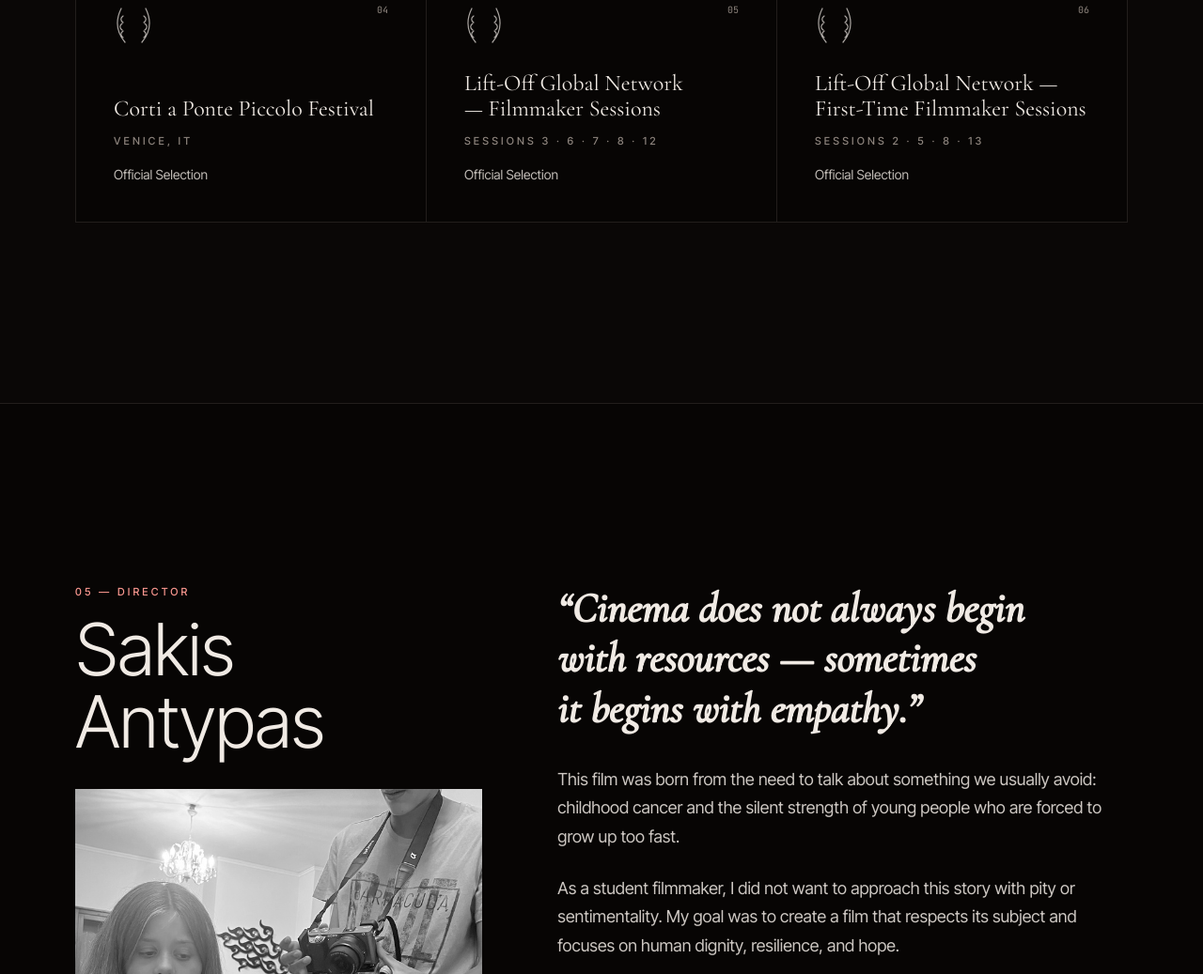
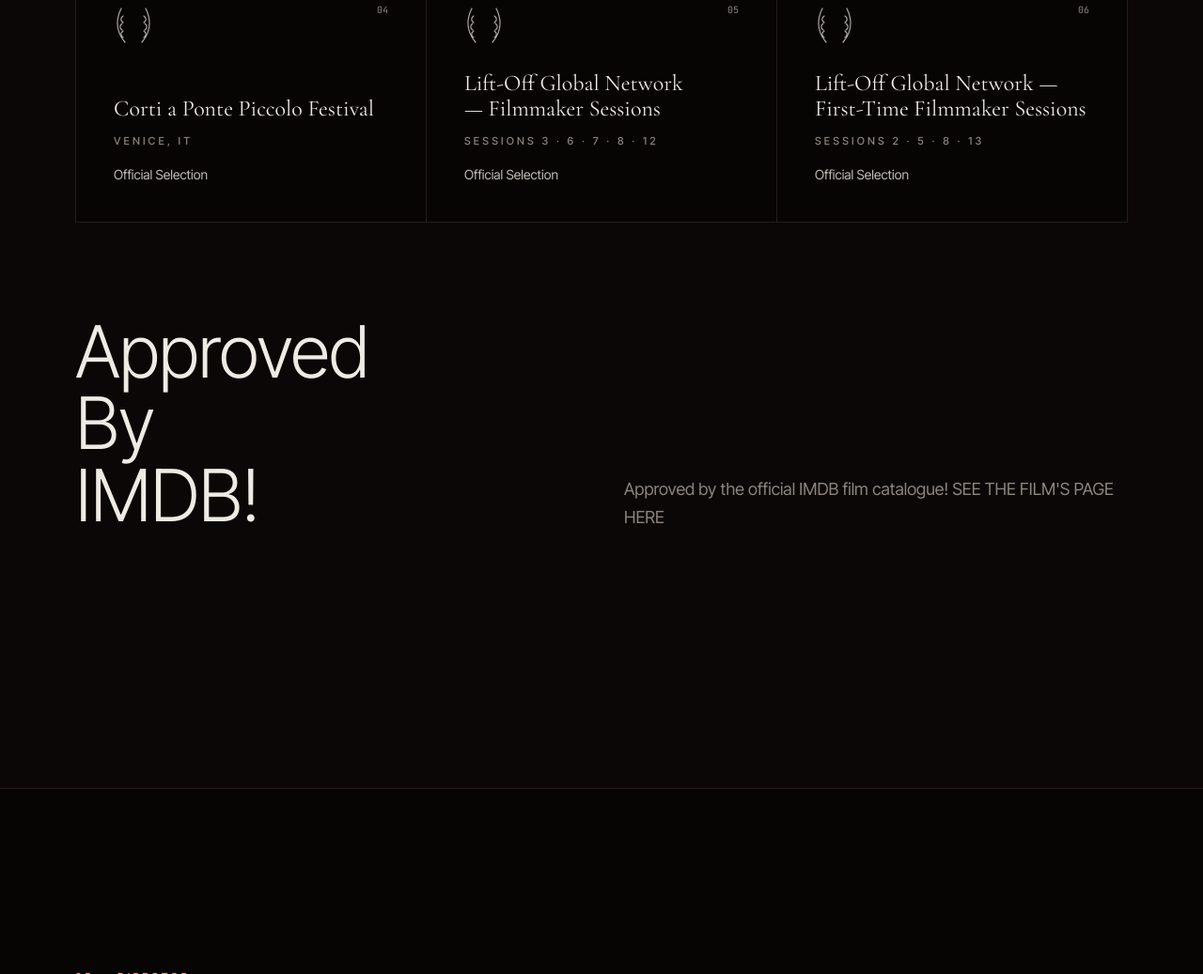
Before and after one commit to kostasdiam24/AtEveryRecessSakisFilm, a plain HTML site: page index.html in a window 1280 px wide. Shown: the part 4605-5642 px from the top of the page at 94% size. Drawn offline with nearby package versions, Linux system fonts and the light colour scheme.

Commit message:
changed font and added imd

```diff
--- a/index.html
+++ b/index.html
@@ -167,6 +167,21 @@
           </p>
         </div>
         <ul class="fest-grid" id="festGrid"></ul>
+      </div>
+      <div class="container">
+        <div class="fest-head reveal">
+          <h2 style="margin-top: 100px" class="title-xl">
+            Approved<br />By<br />IMDB!
+          </h2>
+          <p>
+            Approved by the official IMDB film catalogue!
+            <a
+              class="seeimdb"
+              href="https://www.imdb.com/title/tt43621093/?ref_=ext_shr_lnk"
+              >SEE THE FILM'S PAGE HERE</a
+            >
+          </p>
+        </div>
       </div>
     </section>
 
--- a/styles.css
+++ b/styles.css
@@ -295,3 +295,9 @@ footer { border-top: 1px solid var(--border); padding: 2.5rem 1.5rem; }
 .me {
   color: white;
 }
+
+.gotoimdb {
+  margin-top: 50px;
+  padding: 20px;
+  border: 1px solid white;
+}
```
